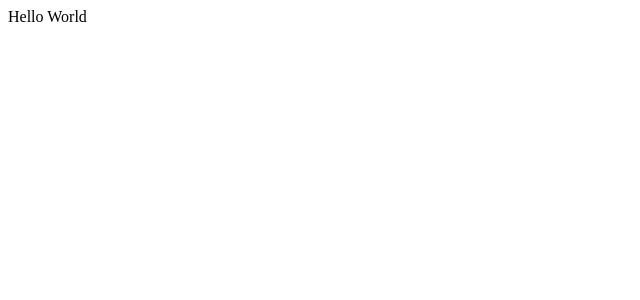
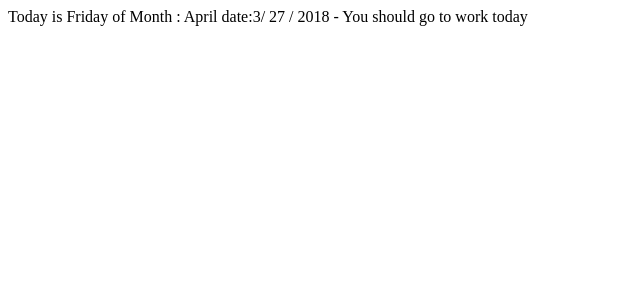
Before and after one commit to GroceriStar/react-only-13, a React (Create React App) app: page / in a window 1280 px wide. Shown: the top 300 px of the page, without its empty margins (0-640 px from the left). Built offline with nearby package versions, Linux system fonts and the light colour scheme.

Commit message:
Master React, Quick Code tutorial. Part 2 issue #3 issue #1

```diff
--- a/src/App.js
+++ b/src/App.js
@@ -2,10 +2,29 @@
 
 
 class App extends Component {
+
+  getDayName(number) {
+      let days = ['Sunday', 'Monday', 'Tuesday', 'Wednesday', 'Thursday', 'Friday', 'Saturday'];
+      return days[number];
+    }
+  getMonthName(number) {
+        let months = ['January', 'February', 'March', 'April', 'May', 'June', 'July', 'August', 'September', 'October', 'November', 'December'];
+        return months[number];
+      }
+
   render() {
-    return (
-      <div>Hello World</div>
-    );
+      let today = new Date().getDay();
+      let date = new Date().getDate();
+      let month = new Date().getMonth();
+      let year = new Date().getFullYear();
+      // If it is weekday
+
+      if (today === 6 || today === 0)
+          return <div>Today is {this.getDayName(today)} of Month : {this.getMonthName(month)}  date:{(month)}/ {(date)} / {(year)} - You can watch TV all day today</div>;
+
+      // If it is weeken
+      return <div>Today is {this.getDayName(today)} of Month : {this.getMonthName(month)}  date:{(month)}/ {(date)} / {(year)}   - You should go to work today</div>;
+
   }
 }
 
```
